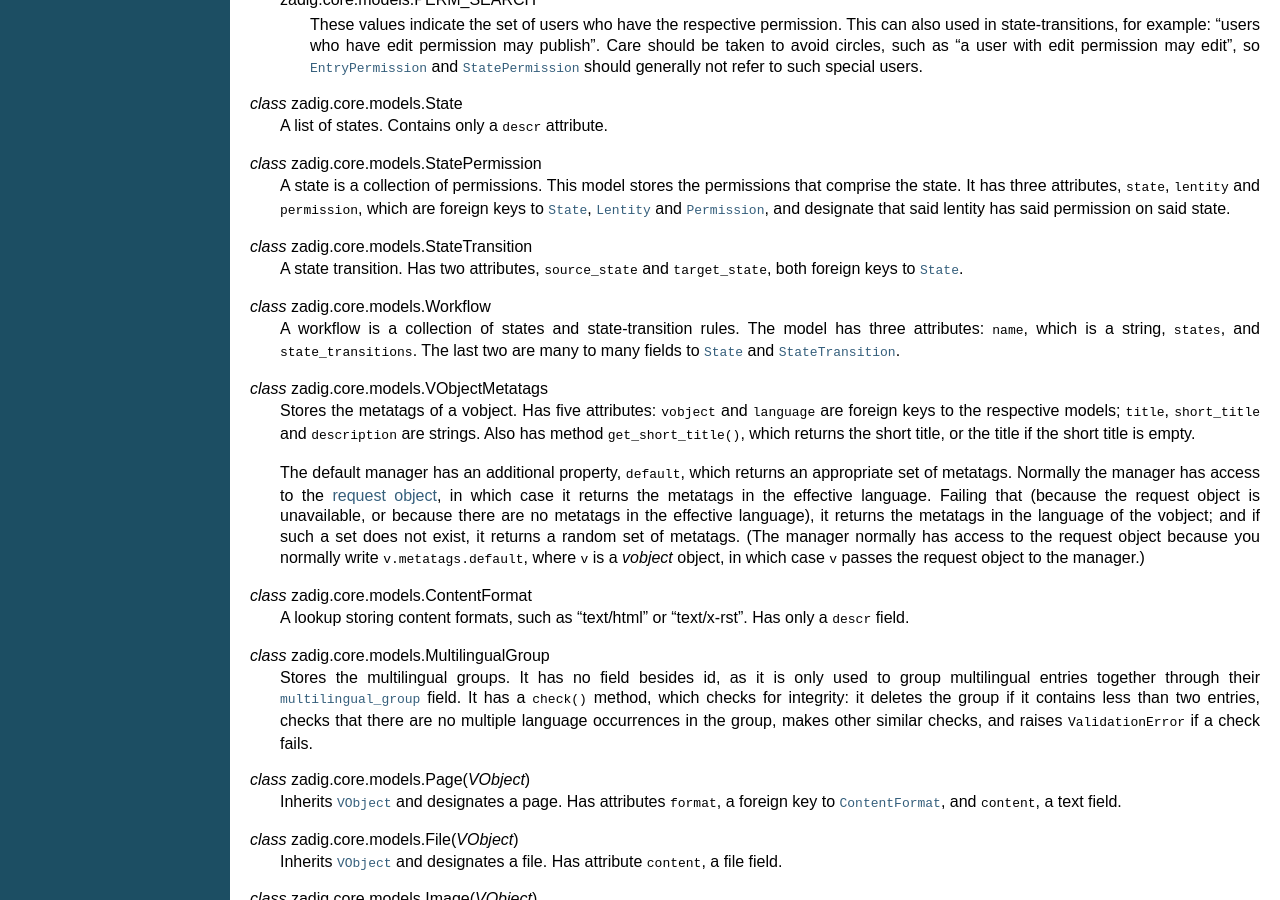
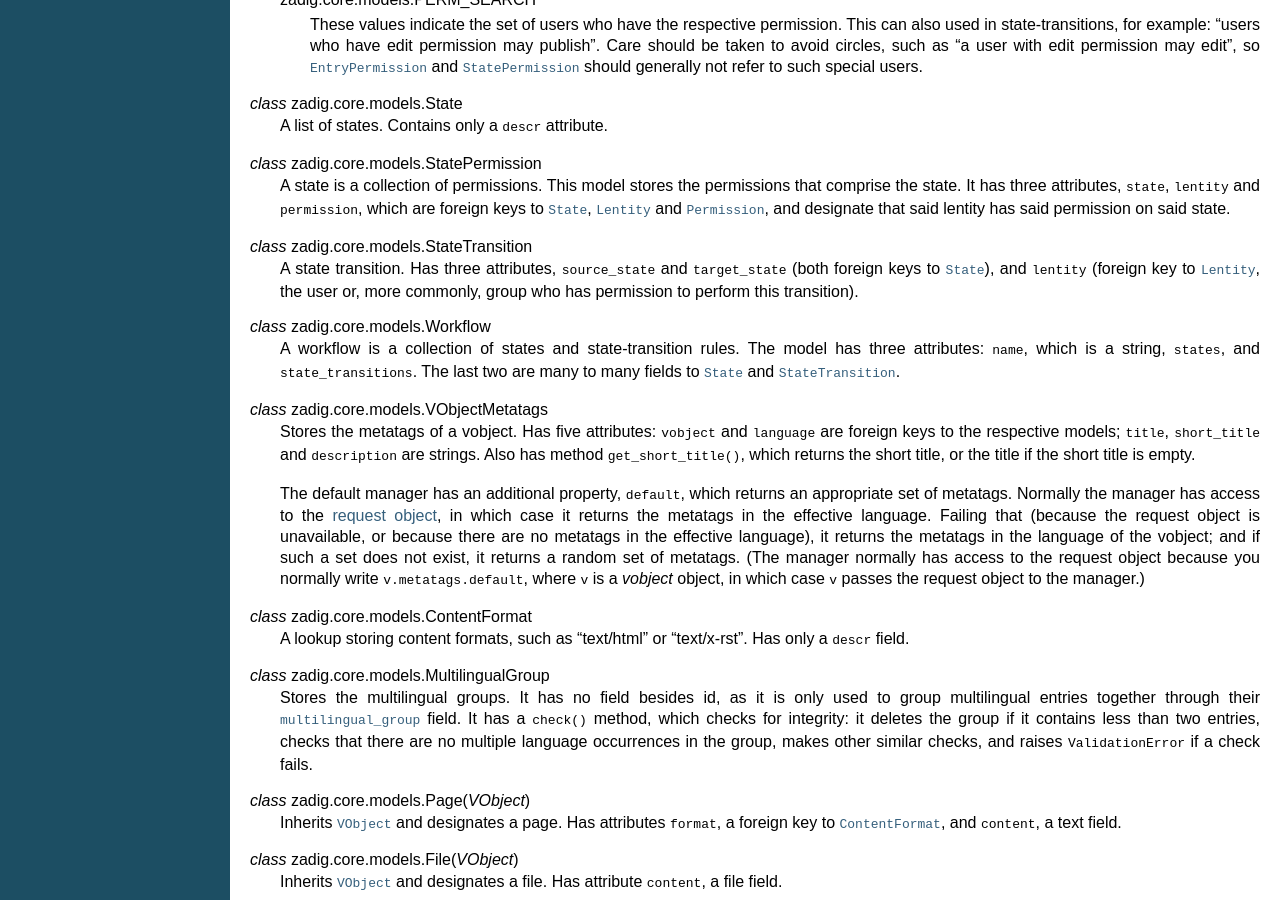
Before and after one commit to aptiko/zadig, a Sphinx documentation site: the page built from docs/api.txt, in a window 1280 px wide and 900 px high, scrolled down 6504 px. Built offline with Sphinx 7.4.7, drawn with Linux system fonts in a browser that asks for light colours.

Commit message:
Designed addition of user to StateTransition

```diff
--- a/docs/api.txt
+++ b/docs/api.txt
@@ -578,8 +578,11 @@ Other core models
 
 .. class:: zadig.core.models.StateTransition
 
-   A state transition. Has two attributes, :attr:`source_state` and
-   :attr:`target_state`, both foreign keys to :class:`~zadig.core.models.State`.
+   A state transition. Has three attributes, :attr:`source_state` and
+   :attr:`target_state` (both foreign keys to
+   :class:`~zadig.core.models.State`), and :attr:`lentity` (foreign
+   key to :class:`~zadig.core.models.Lentity`, the user or, more
+   commonly, group who has permission to perform this transition).
 
 .. class:: zadig.core.models.Workflow
 
```
